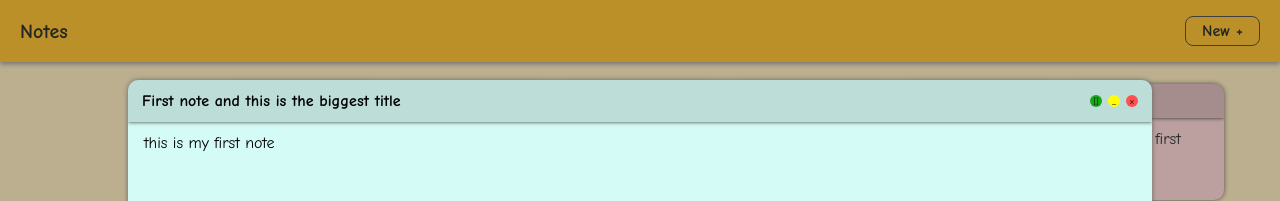
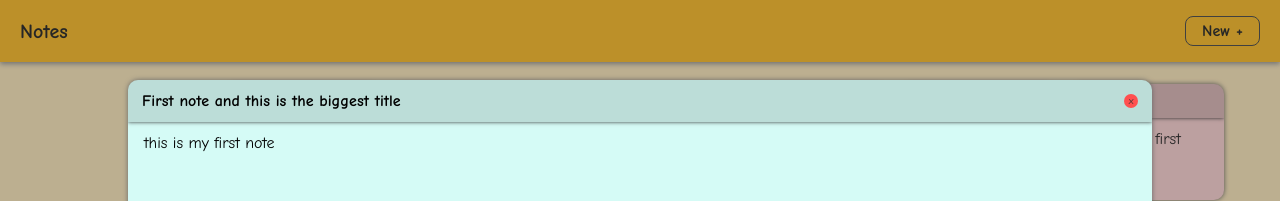
Before and after one commit to mr-shan/practice-angular-notes-app, an Angular app: page / in a window 1280 px wide. Both pictures are taken after a click on the element 132 px from the left and 142 px from the top of the page. Shown: the top 201 px of the page. Built offline with nearby package versions, Linux system fonts and the light colour scheme.

Commit message:
Animation fixes and final touches

```diff
--- a/src/app/notes/note-item/note-item.component.css
+++ b/src/app/notes/note-item/note-item.component.css
@@ -47,10 +47,10 @@
   background: none;
   border: none;
   cursor: pointer;
-  width: 12px;
-  height: 12px;
+  width: 14px;
+  height: 14px;
   border-radius: 12px;
-  font-size: 8px;
+  font-size: 10px;
   display: flex;
   justify-content: center;
   align-items: center;
@@ -58,14 +58,9 @@
   margin: 0;
 }
 
-.maximize {
-  background: #19a619;
-}
-.minimize {
-  background: yellow;
-}
 .close {
   background: #ff4f4f;
+  color: #333;
 }
 
 .main-body {
--- a/src/app/notes/note-item/note-item.component.html
+++ b/src/app/notes/note-item/note-item.component.html
@@ -20,12 +20,6 @@
       </ng-template>
     </div>
     <div class="header-buttons" *ngIf="isOpen">
-      <button (click)="onCloseNote()" class="header-dot-button maximize">
-        []
-      </button>
-      <button (click)="onCloseNote()" class="header-dot-button minimize">
-        _
-      </button>
       <button (click)="onDeleteNote()" class="header-dot-button close">x</button>
     </div>
   </header>
@@ -57,4 +51,4 @@
   </footer>
 </article>
 
-<div class="backslash" *ngIf="isOpen" #backslash></div>
+<div class="backslash" *ngIf="isOpen" #backslash (click)="onCloseNote()"></div>
--- a/src/app/notes/note-item/note-item.component.ts
+++ b/src/app/notes/note-item/note-item.component.ts
@@ -55,7 +55,7 @@ export class NoteItemComponent implements OnInit {
       this.isOpen = true;
     }, 50);
 
-    // this.openNote.emit(this.data.id);
+    this.openNote.emit(this.data.id);
   }
 
   onSaveNote() {
@@ -78,6 +78,7 @@ export class NoteItemComponent implements OnInit {
       this.resetContainerPositions();
       this.backslashRef.nativeElement.classList.remove('fade-out-animation');
       this.isOpen = false;
+      this.openNote.emit('');
     }, 250);
   }
 
@@ -86,6 +87,7 @@ export class NoteItemComponent implements OnInit {
     setTimeout(() => {
       this.noteService.remove(this.data.id);
     }, 250)
+    this.openNote.emit();
   }
 
   setBeforeExpandPositions() {
--- a/src/app/notes/notes.component.css
+++ b/src/app/notes/notes.component.css
@@ -6,3 +6,15 @@
   grid-template-columns: repeat(auto-fit, minmax(150px, 1fr));
   max-width: 1200px;
 }
+
+.note-item {
+  transition: all 0.1s ease-out;
+}
+
+.note-item:hover {
+  transform: scale(1.04, 1.04);
+}
+
+.note-item:active {
+  transform: scale(1, 1);
+}
--- a/src/app/notes/notes.component.html
+++ b/src/app/notes/notes.component.html
@@ -4,14 +4,9 @@
     [data]="note"
     [id]="note.id"
     (openNote)="onOpenNote($event)"
+    [ngClass]="{'note-item': openNoteId === ''}"
   ></app-note-item>
   <div *ngIf="notes.length === 0">
     <p class="no-notes-found">Nothing here... Start by creating new notes!</p>
   </div>
 </div>
-
-<app-new-note
-  *ngIf="showNewNoteDialog"
-  (closeDialog)="closeNoteDialog()"
-  [noteId]="openNoteId"
-></app-new-note>
--- a/src/app/notes/notes.component.ts
+++ b/src/app/notes/notes.component.ts
@@ -1,4 +1,4 @@
-import { Component, Input, Output, EventEmitter, OnInit } from '@angular/core';
+import { Component, ViewEncapsulation, OnInit } from '@angular/core';
 
 import { Note } from './note.model';
 import { NoteServiceService } from '../note-service.service';
@@ -6,16 +6,15 @@ import { NoteServiceService } from '../note-service.service';
 @Component({
   selector: 'app-notes',
   templateUrl: './notes.component.html',
-  styleUrls: ['./notes.component.css']
+  styleUrls: ['./notes.component.css'],
+  encapsulation: ViewEncapsulation.None
 })
 export class NotesComponent implements OnInit {
   notes: Note[];
-  showNewNoteDialog: boolean;
   openNoteId: string;
 
   constructor(private noteService: NoteServiceService) {
     this.notes = [];
-    this.showNewNoteDialog = false;
     this.openNoteId = '';
   }
 
@@ -24,12 +23,10 @@ export class NotesComponent implements OnInit {
   }
 
   onOpenNote(noteId: string) {
-    this.showNewNoteDialog = true;
     this.openNoteId = noteId;
   }
 
   closeNoteDialog() {
-    this.showNewNoteDialog = false;
     this.openNoteId = '';
   }
 }
--- a/src/index.html
+++ b/src/index.html
@@ -5,6 +5,7 @@
   <title>Notes</title>
   <base href="/">
   <meta name="viewport" content="width=device-width, initial-scale=1">
+  <script src="https://unpkg.com/animate-css-grid@latest"></script>
   <link rel="icon" type="image/x-icon" href="favicon.ico">
 </head>
 <body>
```
